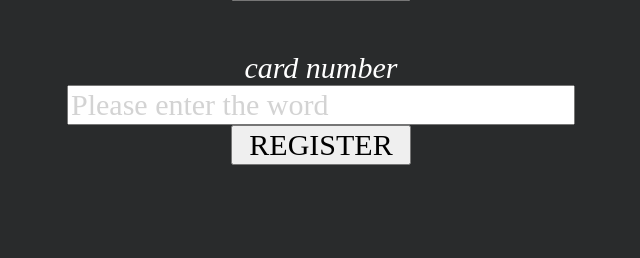
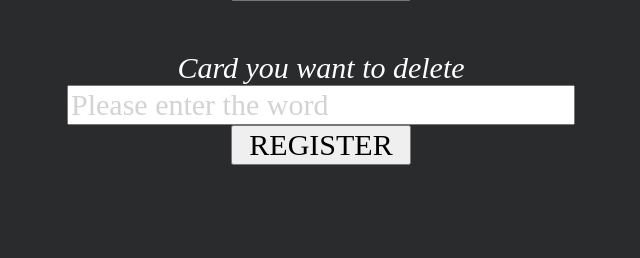
Before and after one commit to brightcat1/FlashCard, a Flask app: template app/templates/create_card.html in a window 1280 px wide. Shown: the part 973-1231 px from the top of the page, without its empty margins (319-959 px from the left). Run offline with Flask 2, Linux system fonts and the light colour scheme; the template is opened without the code that fills it, so the values that code supplies are empty; parts of the project's set-up code (start-up, migrations or seed data) failed here and were passed over.

Commit message:
表記の修正

```diff
--- a/app/templates/create_card.html
+++ b/app/templates/create_card.html
@@ -29,7 +29,7 @@
                 <p><input type="submit" value="REGISTER" class="register_btn"></p>
             </form>
             <form action="delete_card" method="post">
-                <p class = "word_text">card number</p>
+                <p class = "word_text">Card you want to delete</p>
                 <input type="text" class = "word" name="card_word" placeholder="Please enter the word">
                 <p><input type="submit" value="REGISTER" class="register_btn"></p>
             </form>
```
